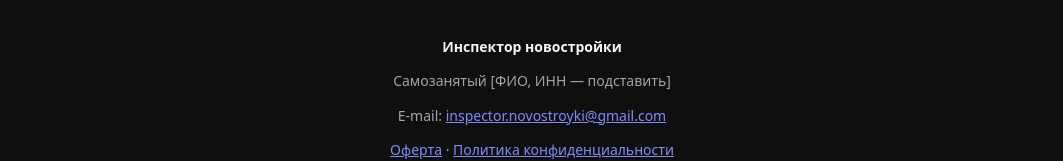
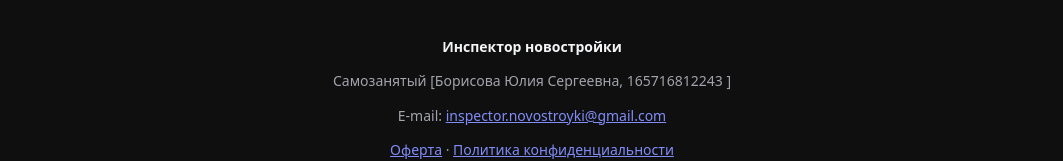
Before and after one commit to Juliannab25-ux1/inspector-landing, a plain HTML site: page index.html in a window 1280 px wide. Shown: the part 5336-5497 px from the top of the page, without its empty margins (108-1171 px from the left). Drawn offline with Linux system fonts and the light colour scheme.

Commit message:
Update index.html

```diff
--- a/index.html
+++ b/index.html
@@ -165,7 +165,7 @@ ym(113180168,"init",{clickmap:true,trackLinks:true,accurateTrackBounce:true,webv
 
 <footer><div class="wrap">
   <p style="color:var(--text);font-weight:700">Инспектор новостройки</p>
-  <p>Самозанятый [ФИО, ИНН — подставить]</p>
+  <p>Самозанятый [Борисова Юлия Сергеевна, 165716812243 ]</p>
   <p>E-mail: <a href="mailto:inspector.novostroyki@gmail.com">inspector.novostroyki@gmail.com</a></p>
   <p><a href="#">Оферта</a> · <a href="#">Политика конфиденциальности</a></p>
   <p class="small">Материал носит информационный характер и не является юридической консультацией.</p>
```
